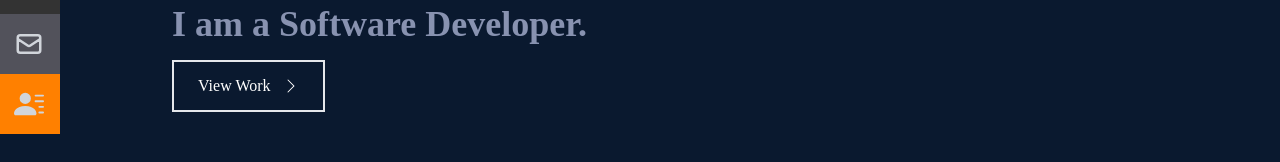
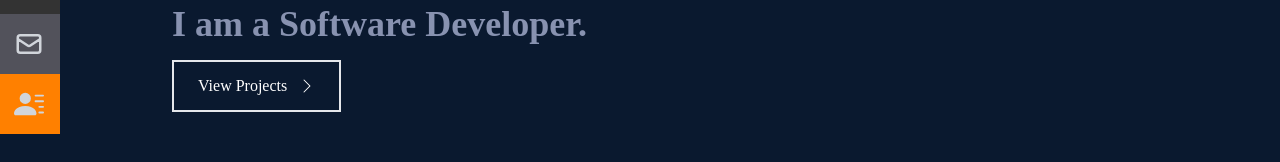
Before and after one commit to t-steven12/st-dev-portfolio, a React (Create React App) app: page / in a window 1280 px wide. Shown: the part 386-548 px from the top of the page. Built offline with nearby package versions, Linux system fonts and the light colour scheme; the HTML template or start-up script is replaced by a standard one.

Commit message:
Editted View Projects button to properly navigate

```diff
--- a/src/components/Home.jsx
+++ b/src/components/Home.jsx
@@ -13,9 +13,9 @@ const Home = () => {
         <h1 className='text-4xl sm:text-7xl font-bold text-[#ccd6f6]'>Steven Tieu</h1>
         <h2 className='text-4xl sm-text-7xl font-bold text-[#8892b0] pb-2'>I am a Software Developer.</h2>
         <div>
-          <Link to="work" spy={true} smooth={true} duration={500}>
+          <Link to="projects" spy={true} smooth={true} duration={500}>
             <button className='text-white group border-2 px-6 py-3 my-2 flex items-center hover:bg-[#FF8000] hover:border-[#FF8000]'>
-              View Work
+              View Projects
               <BsChevronRight className='ml-3 group-hover:rotate-90 duration-300'/>
             </button>
           </Link>
```
